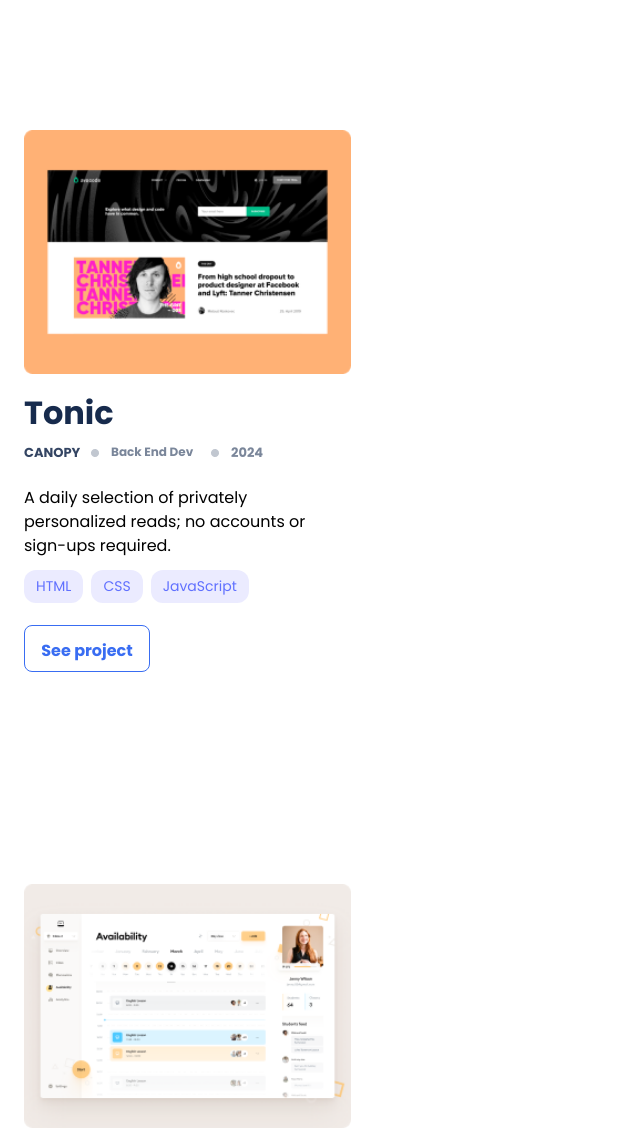
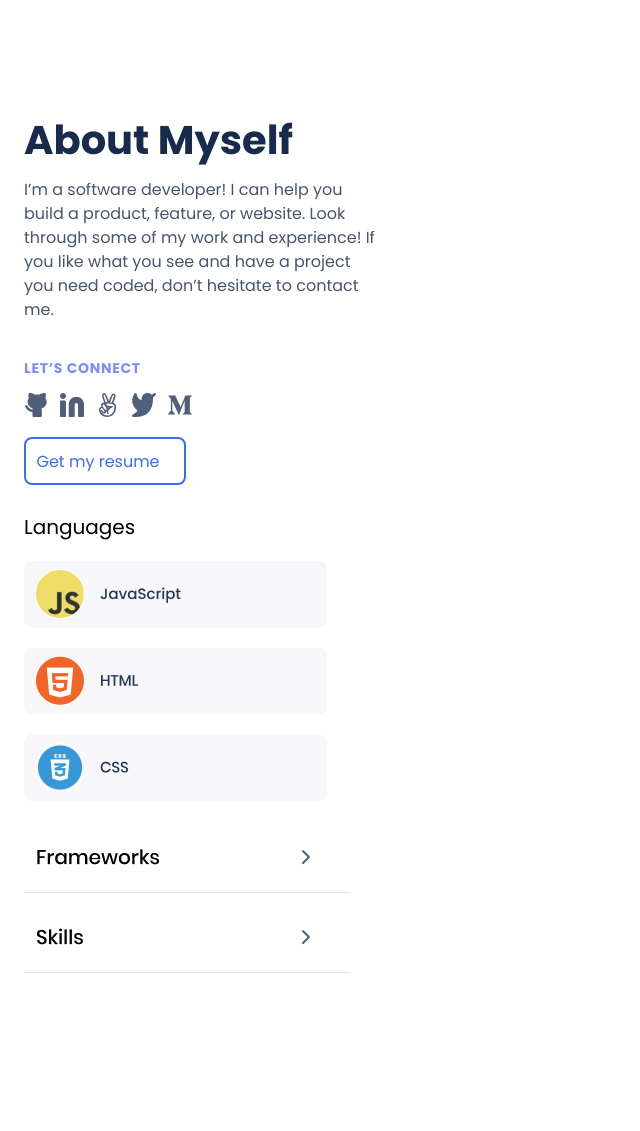
Before and after one commit to FatimaZahra1214/Mobile_Version, a website: page Index.html in a window 1280 px wide. Shown: the top 1131 px of the page, without its empty margins (0-640 px from the left). After the commit the page ends 981 px from the top, so only its background shows below. Drawn offline with Linux system fonts and the light colour scheme.

Commit message:
3rd page
About myself

```diff
--- a/Index.html
+++ b/Index.html
@@ -3,107 +3,52 @@
 <head>
     <meta charset="UTF-8">
     <meta name="viewport" content="width=device-width, initial-scale=1.0">
-    <title>2nd page</title>
+    <title>Third page</title>
     <link rel="stylesheet" href="Style.css">
     <link
     href="https://fonts.googleapis.com/css2?family=Poppins:wght@400;700&display=swap"
     rel="stylesheet">
-
 </head>
 <body>
-
-<div class="project-container">
-    <!-- Tonic Project -->
-    <div class="tonic">
-        <img src="Snapshoot Portfolio.png" alt="Tonic Project Image">
-        <h2>Tonic</h2>
-        <div class="project-meta">
-            <div class="project-meta-container">
-                <div class="meta1">CANOPY</div>
-                <img class="bullet " src="Counter.png" >
-                <div class="meta2">Back End Dev</div>
-                <img class="bullet" src="Counter.png" >
-                <div class="meta3">2024</div>
+    <section class="about-section">
+        <div class="intro-section1">
+            <h1 id = "intro_heading1">About Myself</h1>
+            <p id="intro_para">I’m a software developer! I can help you build a product, feature, or website. Look through some of my work and experience! If you like what you see and have a project you need coded, don’t hesitate to contact me.</p>
+            <p class="connect">LET’S CONNECT</p>
+            <div class="social-icons">
+                <img src="Vector (1).svg" alt="Twitter">
+                <img src="Linkedin icon.svg" alt="LinkedIn">
+                <img src="Vector (3).svg" alt="Medium">
+                <img src="Vector.svg" alt="GitHub">
+                <img src="Vector (2).svg" alt="Other">
             </div>
         </div>
-        <p class="project-description">A daily selection of privately personalized reads; no accounts or sign-ups required.</p>
-        <div class="tags">
-            <span>HTML</span>
-            <span>CSS</span>
-            <span>JavaScript</span>
-        </div>
-      <a href="#" class="project-link">See project</a>
-    </div>
+        <div class="resume-btn">
+             <p>Get my resume</p>
+         </div>
 
-        <div class="project-container1">
-            <!-- Tonic Project -->
-            <div class="tonic1">
-                <img src="Snapshoot Portfolio (1).png" alt="Tonic Project Image">
-                <h2>Multi posts <br>Stories</h2>
-                <div class="project-meta">
-                    <div class="project-meta-container1">
-                        <div class="meta1">CANOPY</div>
-                        <img class="bullet " src="Counter.png" >
-                        <div class="meta2">Back End Dev</div>
-                        <img class="bullet" src="Counter.png" >
-                        <div class="meta3">2024</div>
-                    </div>
-                </div>
-                <p class="project-description">A daily selection of privately personalized reads; no accounts or sign-ups required.</p>
-                <div class="tags">
-                    <span>HTML</span>
-                    <span>CSS</span>
-                    <span>JavaScript</span>
-                </div>
-              <a href="#" class="project-link">See project</a>
-            </div>
-    </div>
+         <!-- Languages Section -->
+         <div class="languages">
 
-    <div class="project-container1">
-        <!-- Tonic Project -->
-        <div class="tonic">
-            <img src="Snapshoot Portfolio.png" alt="Tonic Project Image">
-            <h2>Tonic</h2>
-            <div class="project-meta">
-                <div class="project-meta-container">
-                    <div class="meta1">CANOPY</div>
-                    <img class="bullet " src="Counter.png" >
-                    <div class="meta2">Back End Dev</div>
-                    <img class="bullet" src="Counter.png" >
-                    <div class="meta3">2024</div>
-                </div>
-            </div>
-            <p class="project-description">A daily selection of privately personalized reads; no accounts or sign-ups required.</p>
-            <div class="tags">
-                <span>HTML</span>
-                <span>CSS</span>
-                <span>JavaScript</span>
-            </div>
-          <a href="#" class="project-link">See project</a>
-        </div>
+            <h3 id="lang1">Languages</h3>
+             <div class="language-item">
+            <img src="Frame 9.png" alt="JavaScript">
 
-            <div class="project-container1">
-                <!-- Tonic Project -->
-                <div class="tonic1">
-                    <img src="Snapshoot Portfolio (1).png" alt="Tonic Project Image">
-                    <h2>Multi posts <br>Stories</h2>
-                    <div class="project-meta">
-                        <div class="project-meta-container1">
-                            <div class="meta1">CANOPY</div>
-                            <img class="bullet " src="Counter.png" >
-                            <div class="meta2">Back End Dev</div>
-                            <img class="bullet" src="Counter.png" >
-                            <div class="meta3">2024</div>
-                        </div>
-                    </div>
-                    <p class="project-description">A daily selection of privately personalized reads; no accounts or sign-ups required.</p>
-                    <div class="tags">
-                        <span>HTML</span>
-                        <span>CSS</span>
-                        <span>JavaScript</span>
-                    </div>
-                  <a href="#" class="project-link">See project</a>
-                </div>
-        </div>
+             </div>
+             <div class="language-item">
+                 <img src="Frame 10.png" alt="HTML">
+
+             </div>
+             <div class="language-item">
+                 <img src="Frame 11 (1).png" alt="CSS">
+
+             </div>
+             <div class="frame1">
+                <img src="Frame 8.png" alt="">
+                <img src="Frame 9 (1).png" alt=""></div>
+
+         </div>
+     </section>
+
 </body>
 </html>
--- a/Style.css
+++ b/Style.css
@@ -4,194 +4,114 @@
     box-sizing: border-box;
     font-family: 'Poppins', sans-serif;
 }
-/* Container for the projects */
-.project-container {
+.about-section{
     width: 375px;
-    height: 2788px;
-    padding: 114px 24px;
+    height: 100vh;
+    padding-left: 24px;
+}
+.intro-section1 {
+
+    width: 375px; /* width */
+    height: auto; /* height */
+    padding: 114px 24px 20px 0px;
+    gap: 12px;
+    color: #172B4D; /* Background color from earlier */
     display: flex;
     flex-direction: column;
-    gap: 88px;
-    opacity: 1;
+    justify-content: flex-start;
+    align-items: flex-start;
+}
+#intro_heading1 {
+    height: auto;
+    font-size: 40px;
+    font-weight: 700;
+    line-height: 52px;
+    margin-bottom: 0px;
 }
 
-/* Tonic Project Card */
-.tonic {
+.resume-btn {
+    width: 162px;
+    height: 48px;
+    background-color: transparent;
+    border: 2px solid #396DF2;
+    padding: 12px 24px 12px 10px;
+    border-radius: 8px;
+    font-size: 16px;
+    color: #396DF2;
+    cursor: pointer;
+    display: flex;
+    align-items: center;
+    justify-content: center;
+  }
+  /* Languages Section */
+  .languages {
     width: 327px;
-    height: 552px;
-    padding: 16px 0 0 0;
+    height: 464px;
     gap: 12px;
-    border-radius: 16px 0 0 0;
-    background-color: #fff;
     display: flex;
     flex-direction: column;
-    opacity: 1;
-}
+    margin-top: 30px;
+  }
 
-/* Multi-Post Stories Project Card */
-.multi-post {
-    width: 327px;
-    height: 596px;
-    padding: 16px 0 0 0;
-    gap: 12px;
-    border-radius: 16px 0 0 0;
-    border: 1px solid #000; /* Assuming a visible border */
-    background-color: #fff;
-    display: flex;
-    flex-direction: column;
-    opacity: 1;
-}
-
-/* Meta information */
-.project-meta {
-    font-size: 14px;
-    color: #344563;
-    font-family: 'Poppins';
-    margin-bottom: 12px;
-}
-
-/* Project description */
-.project-description {
-    font-size: 16px;
-    line-height: 24px;
-    color: #000;
-}
-
-/* Technology tags */
-.tags {
-    display: flex;
-    gap: 8px;
-}
-
-.tags span {
-    background-color: #EBEBFF;
-    color: #6070FF;
-    padding: 6px 12px;
-    border-radius: 12px;
-    font-size: 14px;
-}
-
-/* Project link */
-.project-link {
-
-    width:  126px;
-    height:  48px;
-    top: 12px;
-    gap: 10px;
-    border-radius: 8px 0px 0px 0px;
-    border: 1px 0px 0px 0px;
-    font-size: 16px;
-    font-weight: 700;
-    color: #396df2;
-    border: 1px solid #396df2;
-    padding: 12px 16px 8px 16px;
-    border-radius: 8px;
-    text-align: center;
-    text-decoration: none;
-    margin-top: 10px;
-}
-
-.project-link:hover {
-    background-color: #172B4D;
-    color: white;
-}
-.project-meta-container {
-    width: 236px;
-    height: auto;
+  .language {
     display: flex;
     align-items: center;
     gap: 12px;
-    opacity: 1;
-}
-.meta1{
-    width: 55px;
-    height: 16px;
+    background-color: #1A1A1A;
+    padding: 16px;
+    border-radius: 8px;
+  }
+
+  .language img {
+    width: 40px;
+    height: 40px;
+  }
+
+  .language p {
+    font-size: 16px;
+    font-weight: 600;
+    color: #ffffff;
+  }
+
+  #lang1{
+    width: 237px;
+    height: 24px;
+    top: 24px;
+    left: 12px;
     gap: 0px;
-    opacity: 0px;
-    font-family: Poppins;
-    font-size: 13px;
-    font-weight: 600;
-    line-height: 16px;
+    font-size: 20px;
+    font-weight: 500;
+    line-height: 24px;
     text-align: left;
-}
-.meta2{
-    width: 88px;
-    height: 18px;
-    gap: 0px;
-    opacity: 0px;
-    font-family: Poppins;
-    font-size: 12px;
-    font-weight: 600;
-    line-height: 16px;
-    text-align: left;
-    color:  #7A869A;
-
-
+    color: #000000;
+    margin-bottom: 10px;
+  }
+  #intro_para{
+    font-size: 16px;
+    line-height: 24px;
+    margin-bottom: 24px;
+    opacity: 0.8; /* Slight transparency for softer text */
 }
 
-.meta3{
-    width: 29px;
-    height: 16px;
-    gap: 0px;
-    opacity: 0px;
-    font-family: Poppins;
-    font-size: 13px;
-    font-weight: 600;
-    line-height: 16px;
-    text-align: left;
-    color: #7A869A;
-
-}
-.bullet{
-    width: 8px;
-    height: 8px;
-    gap: 0px;
-    opacity: 0px;
-
-}
-.tonic h2{
-    width: 295px;
-    height: 36px;
-    gap: 0px;
-    opacity: 0px;
-    font-family: Poppins;
-    font-size: 32px;
+/* Connect link */
+.connect {
+    font-size: 14px;
     font-weight: 700;
-    line-height: 44px;
-    text-align: left;
-    color: #172B4D;
-    margin-top: 5px;
-    margin-bottom: 5px;
-
-}
-.project-container1 {
-    width: 375px;
-    height: 2788px;
-    padding: 114px 24px 114px 0px;
-    display: flex;
-    flex-direction: column;
-    gap: 88px;
-    opacity: 1;
-}
-.tonic1 {
-    width: 327px;
-    height: 552px;
-    padding: 16px 0 0 0;
-    gap: 12px;
-    border-radius: 16px 0 0 0;
-    background-color: #fff;
-    display: flex;
-    flex-direction: column;
-    opacity: 1;
+    letter-spacing: 0.05em;
+    color: #7F8CFF;
+    text-transform: uppercase;
+    text-decoration: none;
+    border-bottom: 2px solid white;
+    padding-bottom: 0px;
 }
 
+/* Social icons */
+.social-icons {
+    display: flex;
+    gap: 12px;
+}
 
-.project-meta-container1{
-    width: 236px;
-    height: auto;
-    display: flex;
-    align-items: center;
-    gap: 12px;
-    opacity: 1;
-    margin-top: 15px;
+.social-icons img {
+    width: 24px;
+    height: 24px;
 }
```
Also changed, not shown: Frame 10.png (added), Frame 11 (1).png (added), Frame 11.png (added), Frame 8.png (added), Frame 9 (1).png (added), Frame 9.png (added).
